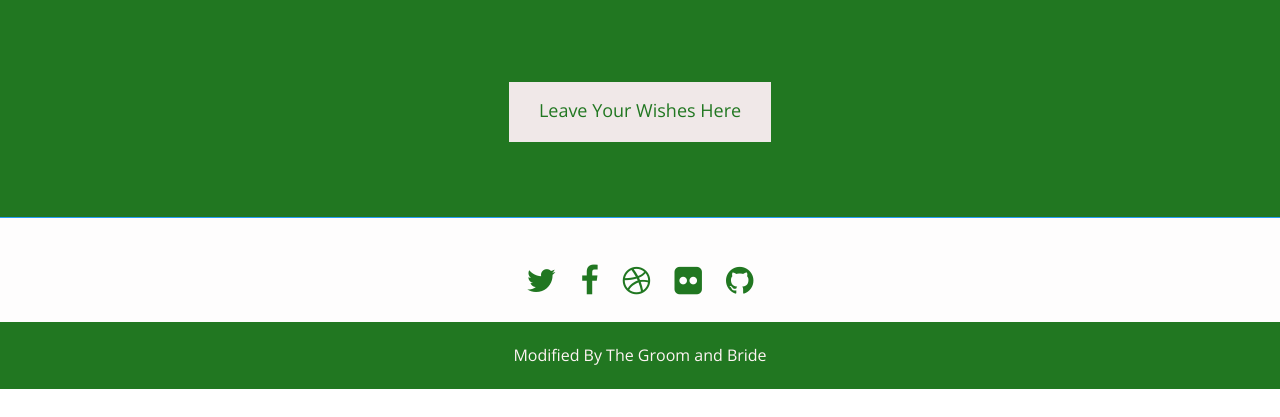
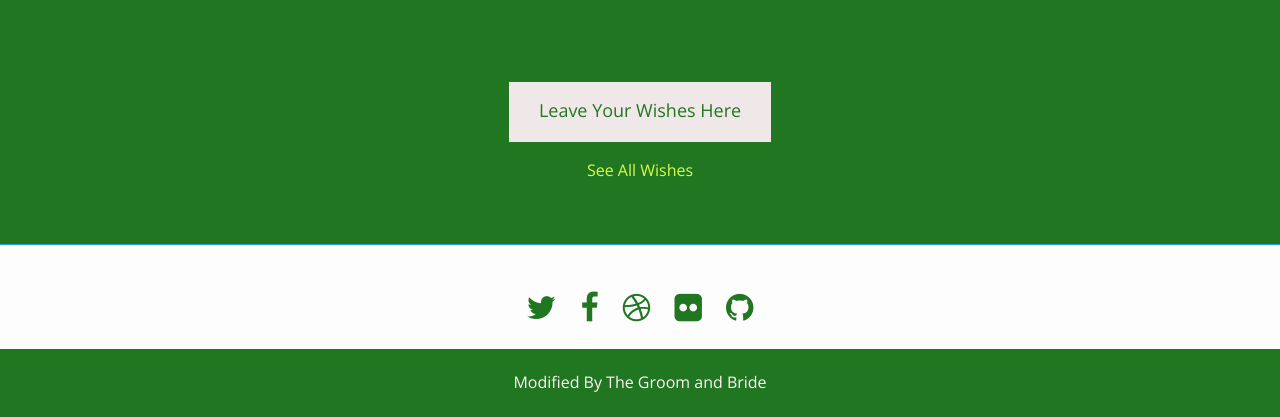
Before and after one commit to ikaputri/ikaputri.github.io, a plain HTML site: page index.html in a window 1280 px wide. Shown: the part 2266-2683 px from the top of the page. Before the commit the page ends 2655 px from the top, so only its background shows below. Drawn offline with nearby package versions, Linux system fonts and the light colour scheme; some packages are replaced by stand-ins of ours; a script that the page names is missing.

Commit message:
adding view wishes

```diff
--- a/index.html
+++ b/index.html
@@ -145,6 +145,7 @@ Donate to remove backlink form the site
 		<div id="tw-widget1">
 			</div>
     <center><a class="btn btn-lg btn-primary" href="https://twitter.com/intent/tweet?hashtags=ikahanas" >Leave Your Wishes Here</a></center>
+	 <center><a href="http://visibletweets.com/h2.htm#query=%23ikahanas&animation=3" target="_blank" >See All Wishes</a></center>
 	<script>
 						window.twttr=(function(d,s,id){var js,fjs=d.getElementsByTagName(s)[0],t=window.twttr||{};if(d.getElementById(id))return;js=d.createElement(s);js.id=id;js.src="https://platform.twitter.com/widgets.js";fjs.parentNode.insertBefore(js,fjs);t._e=[];t.ready=function(f){t._e.push(f);};return t;}(document,"script","twitter-wjs"));
 					</script>
```
